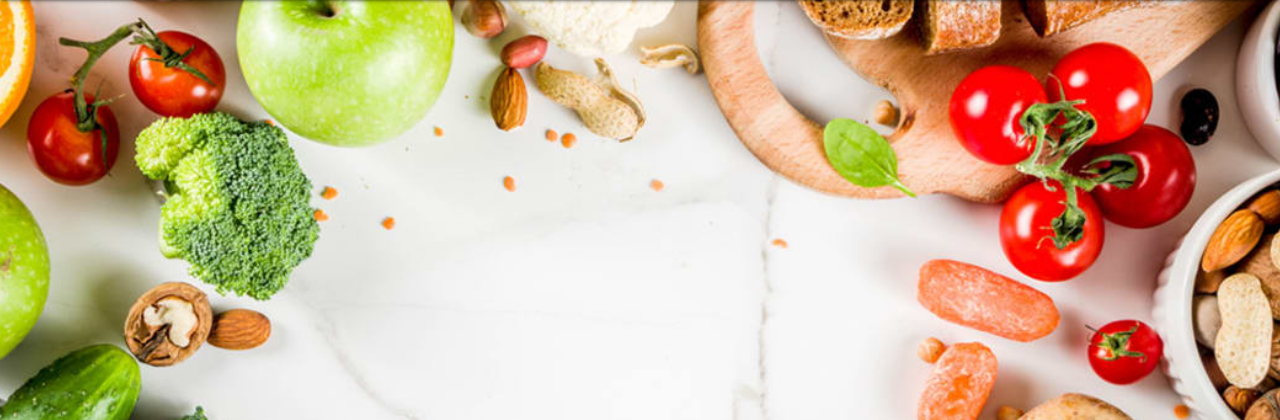
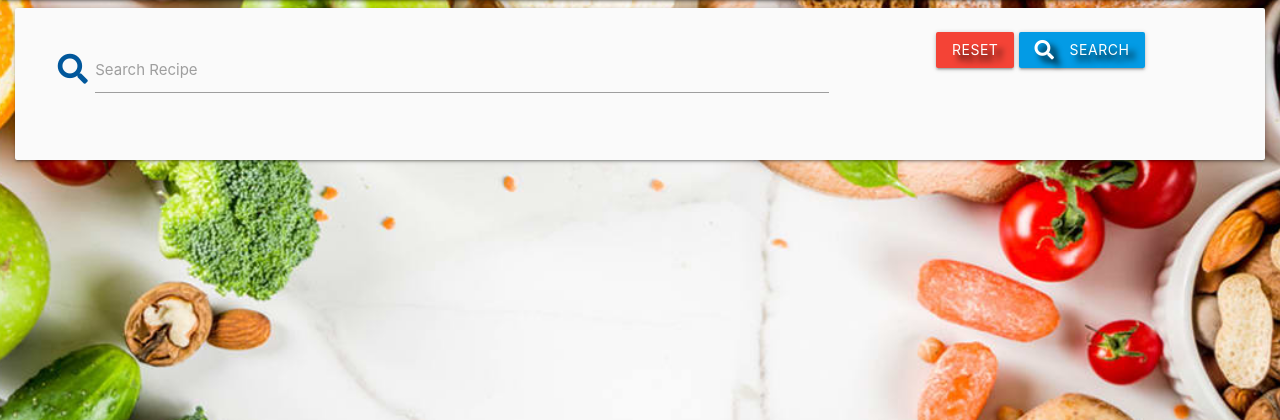
Before and after one commit to kristi0403/the_taste, a Python web app: template templates/recipes.html in a window 1280 px wide. Shown: the part 64-484 px from the top of the page. Run offline with Jinja, Linux system fonts and the light colour scheme; the template is opened without the code that fills it, so the values that code supplies are empty; some libraries are stand-ins or nearby versions.

Commit message:
added search tab to search recipes in recipes templates and functionality

```diff
--- a/templates/add_recipe.html
+++ b/templates/add_recipe.html
@@ -56,7 +56,7 @@
             </div>
         </div>
         <div class="input-field col l10 s12">
-                <i class="fas fa-blender prefix"></i>
+                <i class="fas fa-clipboard-list prefix"></i>
                 <textarea id="recipe_ingredients" name="recipe_ingredients" class="materialize-textarea validate"
                     minlength="200" maxlength="1000" pattern="^[a-zA-Z0-9:,]{200,400}$" required></textarea>
                 <label for="recipe_Ingredients">Ingredients</label>
--- a/templates/edit_recipe.html
+++ b/templates/edit_recipe.html
@@ -1,6 +1,8 @@
 {% extends "base.html" %}
 {% block content %}
+<div class="container-fluid recipe_form">
 <div class="row card-pannel deep-orange lighten-5">
+    <h3 class="center-align">Edit recipe</h3>
     <form class="col s12" method="POST" action="{{ url_for('edit_recipe', recipe_id=recipe._id)}}">
         <div class="row">
             <div class="input-field col l10 s12">
@@ -89,4 +91,5 @@
         </div>
     </form>
 </div>
+</div>
 {% endblock %}
--- a/templates/recipes.html
+++ b/templates/recipes.html
@@ -1,10 +1,22 @@
 {% extends "base.html" %}
 {% block content %}
-<div class="row">
-    <div class="col s3">
-
+ <div class="row card-panel grey lighten-5">
+        <form action="{{ url_for('search') }}" method="post" class="col s12">
+            <div class="row valign-wrapper center-align">
+                <div class="input-field col s12 m8">
+                    <i class="fas fa-search prefix light-blue-text text-darken-4"></i>
+                    <input type="text" name="query" id="query" minlength="3" class="validate" required>
+                    <label for="query">Search Recipe</label>
+                </div>
+                <div class="col s12 m4">
+                    <a href="{{ url_for('get_recipes') }}" class="red btn text-shadow">Reset</a>
+                    <button type="submit" class="light-blue darken-1 btn text-shadow">
+                        <i class="fas fa-search left"></i> Search
+                    </button>
+                </div>
+            </div>
+        </form>
     </div>
-</div>
 <div class="row">
     {% for recipe in recipes %}
     <div class="recipes col s12 m12 l4 xl3">
```
Also changed, not shown: app.py (+7 -0 lines).
